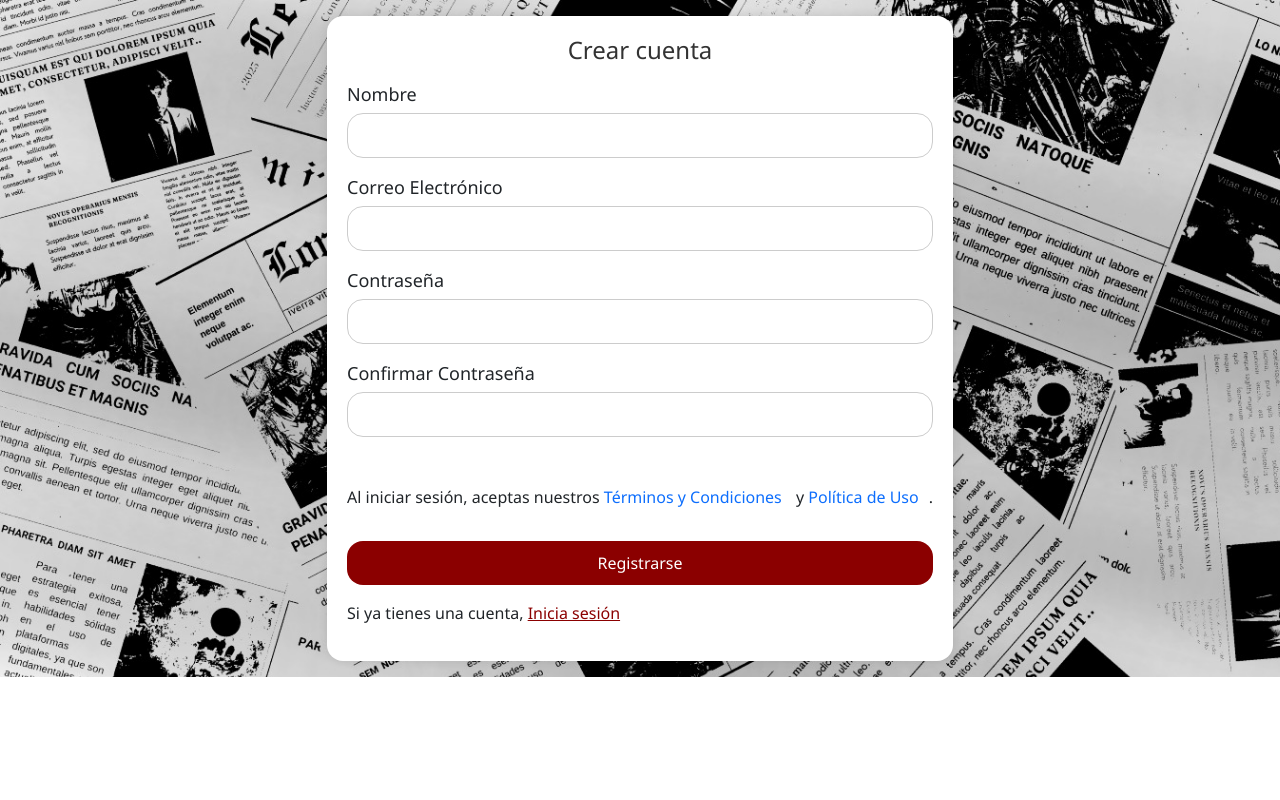
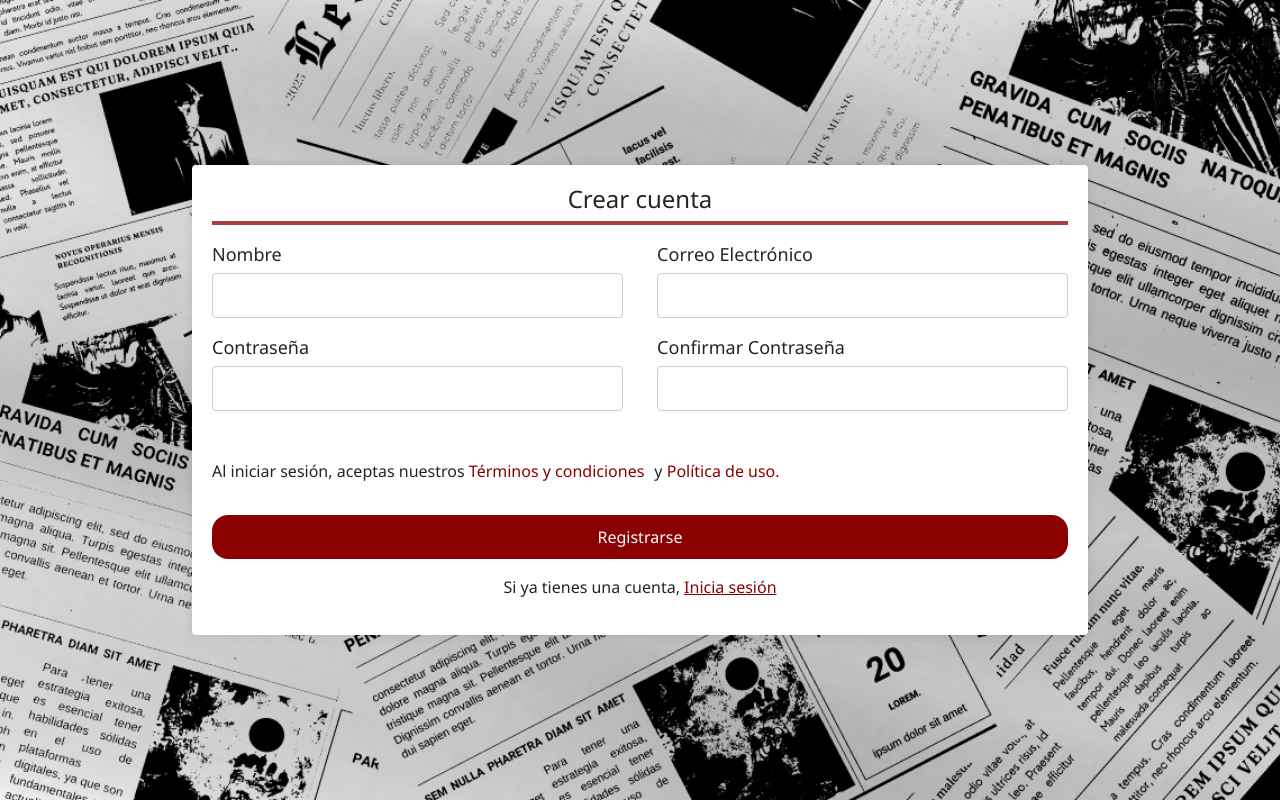
Before and after one commit to Paoladevelopment/elquisquilloso-front, a React (Vite) app: page /registro in a window 1280 px wide. Built offline with nearby package versions, Linux system fonts and the light colour scheme.

Commit message:
Haciendo responsive

```diff
--- a/src/App.css
+++ b/src/App.css
@@ -0,0 +1,4 @@
+hr {
+    height: 4px;
+    background-color: var(--brand-color);
+}
--- a/src/Paginas/Registro/Registro.css
+++ b/src/Paginas/Registro/Registro.css
@@ -1,18 +1,7 @@
-/* Estilos para el formulario de registro */
-.contenedorRegistro {
-    background-image: url('../../assets/header-img.jpg');
-    background-size: cover;
-    background-repeat: no-repeat;
-    padding: 1rem 0;
-    display: flex;
-    justify-content: center;
-    align-items: center;
-}
-
 .registro {
     background-color: #ffffff;
     padding: 1.25rem;
-    border-radius: 1rem;
+    border-radius: 0.25rem;
     box-shadow: 0 0 10px rgba(0, 0, 0, 0.1);
     text-align: left;
 }
@@ -20,8 +9,6 @@
 .registro__titulo {
     text-align: center;
     font-size: 1.5rem;
-    color: #333;
-    position: relative;
 }
 
 .registro__datos {
@@ -32,13 +19,14 @@
 .registro__datos--label {
     display: block;
     margin-bottom: 5px;
+    font-weight: 500;
 }
 
 .registro__datos--input {
     width: 100%;
     padding: 0.5rem;
     border: 1px solid #ccc;
-    border-radius: 1rem;
+    border-radius: 0.25rem;
 }
 
 .registro__boton {
@@ -58,20 +46,75 @@
     background-color: #600000;
 }
 
-.terminos {
-    margin-top: 3rem;
+.iniciarSesion__enlace , .terminos__enlace{
+    text-decoration: underline;
+    color: #8B0000;
 }
 
 .terminos__enlace {
     text-decoration: none;
-    margin-right: 10px;
 }
 
 .iniciarSesion {
     margin-top: 1rem;
+    text-align: center;
 }
 
-.iniciarSesion__enlace {
-    text-decoration: underline;
-    color: #8B0000;
+
+
+@media screen and (min-width: 640px){
+    .contenedorRegistro {
+        background-image: url('../../assets/header-img.jpg');
+        background-size: cover;
+        background-repeat: no-repeat;
+        padding: 1rem 0;
+        display: flex;
+        justify-content: center;
+        align-items: center;
+    }
+
+    .registro {
+        width: 80%;
+    }
 }
+
+@media screen and (min-width: 920px){
+
+    .contenedorRegistro {
+        height: 100vh;
+    }
+    .registro {
+        width: 70%;
+    }
+
+    .registro__formulario {
+        display: grid;
+        grid-template-columns: repeat(6, 1fr);
+        grid-template-rows: repeat(2, 1fr);
+        column-gap: 4%;
+    }
+
+    .registro__datos:nth-child(1) {
+        grid-column: 1/4;
+    }
+
+    .registro__datos:nth-child(2) {
+        grid-column: 4/-1;
+    }
+
+    .registro__datos:nth-child(3) {
+        grid-column: 1/4;
+    }
+
+    .registro__datos:nth-child(4) {
+        grid-column: 4/-1;
+    }
+
+    .terminos {
+        grid-column: 1/-1;
+    }
+
+    .registro__boton {
+        grid-column: 1/-1;
+    }
+}
--- a/src/Paginas/Registro/Registro.jsx
+++ b/src/Paginas/Registro/Registro.jsx
@@ -3,11 +3,12 @@ import "./Registro.css";
 export const Registro = () => {
   return (
     <div className="contenedorRegistro">
-      <div class="registro">
+      <div className="registro">
         <h2 className="registro__titulo">Crear cuenta</h2>
-        <form>
-          <div class="registro__datos">
-            <label for="nombre" className="registro__datos--label">
+        <hr />
+        <form className="registro__formulario">
+          <div className="registro__datos">
+            <label htmlFor="nombre" className="registro__datos--label">
               Nombre
             </label>
             <input
@@ -18,8 +19,8 @@ export const Registro = () => {
               required
             />
           </div>
-          <div class="registro__datos">
-            <label for="email" className="registro__datos--label">
+          <div className="registro__datos">
+            <label htmlFor="email" className="registro__datos--label">
               Correo Electrónico
             </label>
             <input
@@ -30,8 +31,8 @@ export const Registro = () => {
               required
             />
           </div>
-          <div class="registro__datos">
-            <label for="password" className="registro__datos--label">
+          <div className="registro__datos">
+            <label htmlFor="password" className="registro__datos--label">
               Contraseña
             </label>
             <input
@@ -42,43 +43,43 @@ export const Registro = () => {
               required
             />
           </div>
-          <div class="registro__datos">
-            <label for="password" className="registro__datos--label">
+          <div className="registro__datos">
+            <label
+              htmlFor="confirm-password"
+              className="registro__datos--label"
+            >
               Confirmar Contraseña
             </label>
             <input
               type="password"
               className="registro__datos--input"
-              id="password"
+              id="confirm-password"
               name="password"
               required
             />
           </div>
-          <div class="terminos">
+          <div className="terminos">
             <p>
               Al iniciar sesión, aceptas nuestros{" "}
               <a href="#" className="terminos__enlace">
-                Términos y Condiciones
-              </a>{" "}
+                Términos y condiciones
+              </a>
               y{" "}
               <a href="#" className="terminos__enlace">
-                Política de Uso
+                Política de uso.
               </a>
-              .
             </p>
           </div>
           <button type="submit" className="registro__boton">
             Registrarse
           </button>
         </form>
-        <div class="iniciarSesion">
-          <p>
-            Si ya tienes una cuenta,{" "}
-            <a href="#" className="iniciarSesion__enlace">
-              Inicia sesión
-            </a>
-          </p>
-        </div>
+        <p className="iniciarSesion">
+          Si ya tienes una cuenta,{" "}
+          <a href="#" className="iniciarSesion__enlace">
+            Inicia sesión
+          </a>
+        </p>
       </div>
     </div>
   );
--- a/src/index.css
+++ b/src/index.css
@@ -18,3 +18,11 @@
 #root {
   font-family: 'Noto Sans';
 }
+
+hr {
+  height: 4px;
+  background-color: var(--brand-color);
+  margin: 0;
+  opacity: .75;
+  border-top: 0;
+}
```
